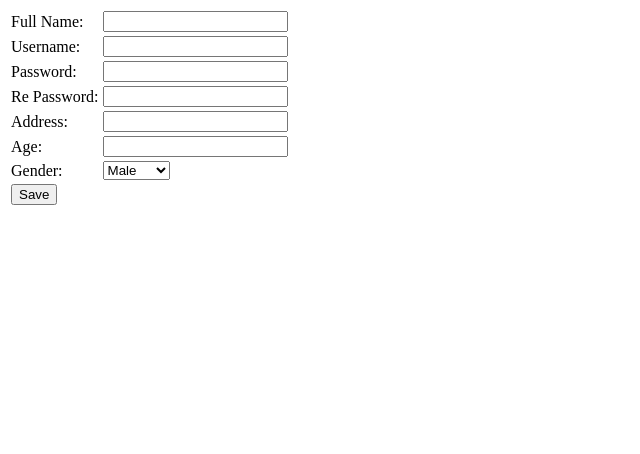
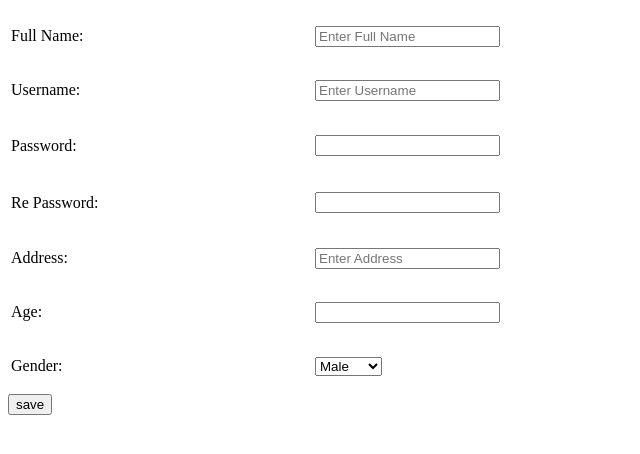
Before and after one commit to AlladaShankar/Mern-full-stack-task-1, a plain HTML site: page Html_task4.html in a window 1280 px wide. Shown: the whole page, without its empty margins (0-640 px from the left). Drawn offline with Linux system fonts and the light colour scheme.

Commit message:
Update Html_task4.html

```diff
--- a/Html_task4.html
+++ b/Html_task4.html
@@ -3,22 +3,47 @@
 <head>
     <meta charset="UTF-8">
     <meta name="viewport" content="width=device-width, initial-scale=1.0">
-    <title>Document</title>
+    <title>Task-4</title>
 </head>
 <body>
-    <table>
-   <tr> <td>Full Name:</td> <td><input type="text"></td> </tr>
-   <tr> <td>Username:</td> <td><input type="text"></td> </tr>
-   <tr> <td>Password:</td>  <td><input type="password"></td> </tr>
-   <tr> <td>Re Password:</td> <td><input type="password"></td> </tr>
-   <tr> <td>Address:</td> <td><input type="text"></td> </tr>
-   <tr> <td>Age:</td> <td><input type="number"></td> </tr>
-   <tr> <td>Gender:</td> <td><select id="gender" >
-        <option value="Male">Male</option>
-        <option value="Female">Female</option></select>
-   </td>
-    </tr>
-   <tr> <td><button >Save</button></td> </tr>
-    </table>
+    <form action="">
+        <table>
+            <tr>
+                <td width="300"><p>Full Name: </p></td>
+                <td><input type="text" placeholder="Enter Full Name"></td>
+            </tr>
+            <tr>
+                <td><p>Username: </p></td>
+                <td><input type="text" placeholder="Enter Username"></td>
+            </tr>
+            <tr>
+                <td><p>Password: </p></td>
+                <td><p><input type="password" name="" id=""></p></td>
+            </tr>
+            <tr>
+                <td><p>Re Password: </p></td>
+                <td><p><input type="password" name="" id=""></p></td>
+            </tr>
+            <tr>
+                <td><p>Address: </p></td>
+                <td><input type="text" placeholder="Enter Address"></td>
+            </tr>
+            <tr>
+                <td><p>Age: </p></td>
+                <td><input type="number"></td>
+            </tr>
+            <tr>
+                <td><p>Gender: </p></td>
+                <td><select>
+                    <option value=" Male">Male</option>
+                    <option value="Female">Female</option>
+                    <option value="Other">Other</option>
+                </select></td>
+            </tr>
+
+        </table>
+        <button type="submit">save</button>
+    </form>
+
 </body>
 </html>
```
